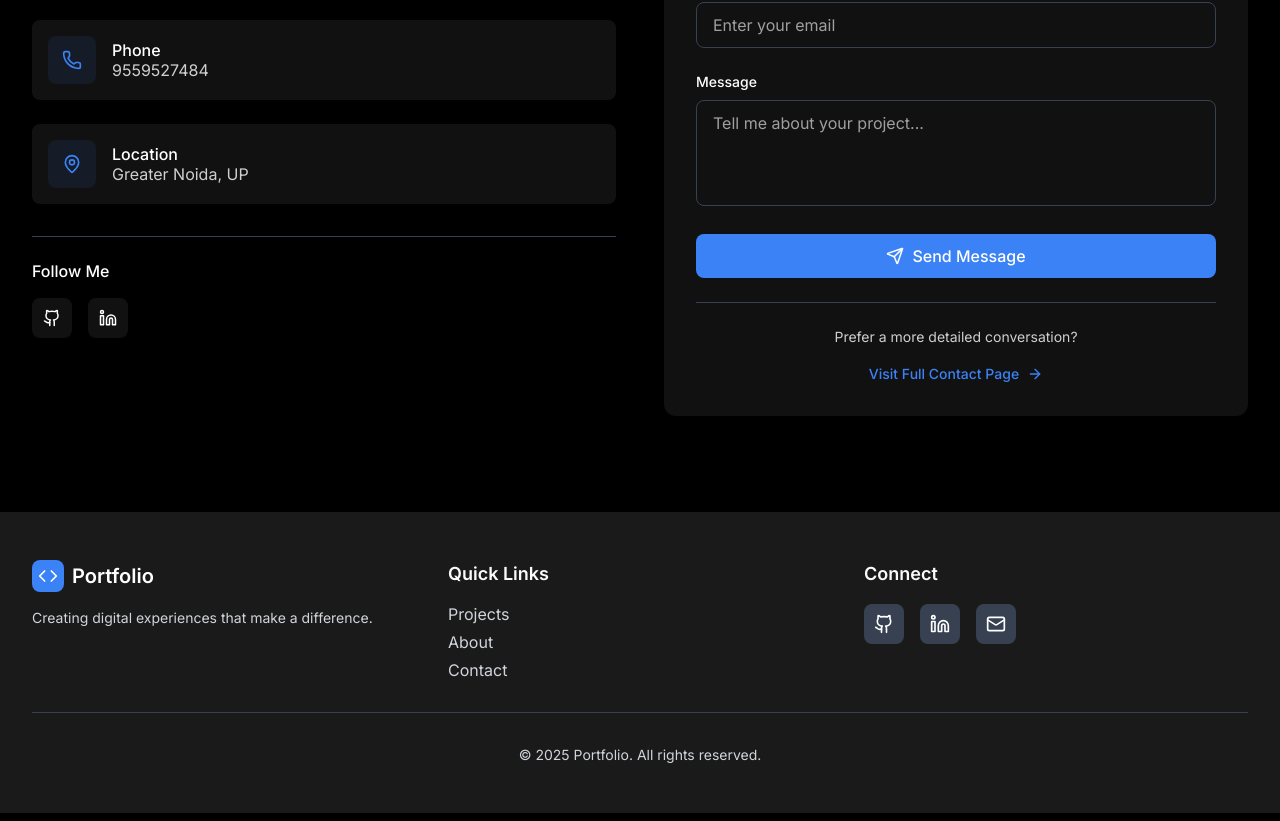
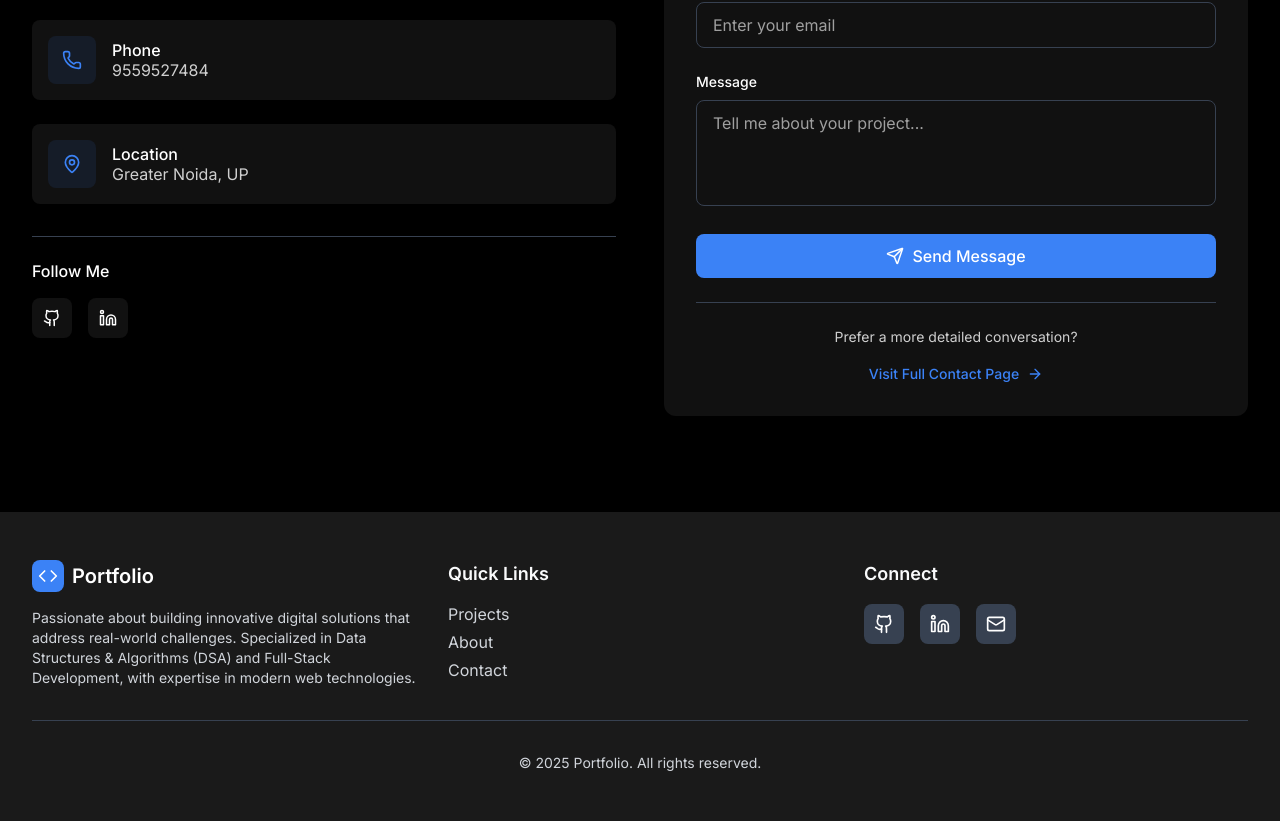
Before and after one commit to Pranav2845/portfolio, a React (Vite) app: page / in a window 1280 px wide. Shown: the part 3552-4373 px from the top of the page. Built offline with nearby package versions, Linux system fonts and the light colour scheme.

Commit message:
ui improvise

```diff
--- a/src/pages/portfolio-landing-page/index.jsx
+++ b/src/pages/portfolio-landing-page/index.jsx
@@ -131,7 +131,7 @@ const PortfolioLandingPage = () => {
                 <span className="text-xl font-semibold">Portfolio</span>
               </div>
               <p className="text-gray-300 text-sm">
-                Creating digital experiences that make a difference.
+                Passionate about building innovative digital solutions that address real-world challenges. Specialized in Data Structures & Algorithms (DSA) and Full-Stack Development, with expertise in modern web technologies.
               </p>
             </div>
 
```
